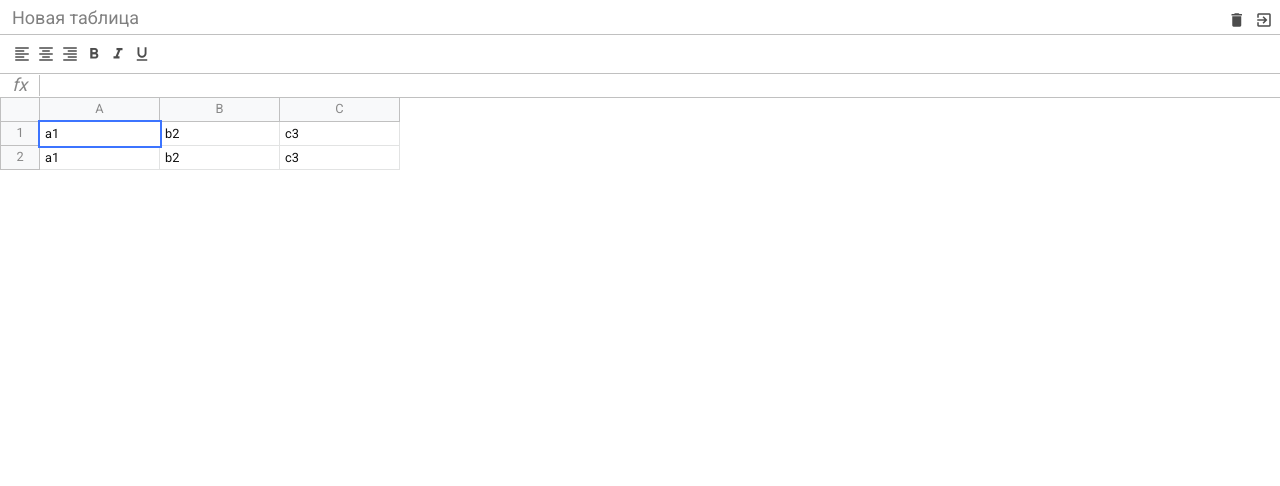
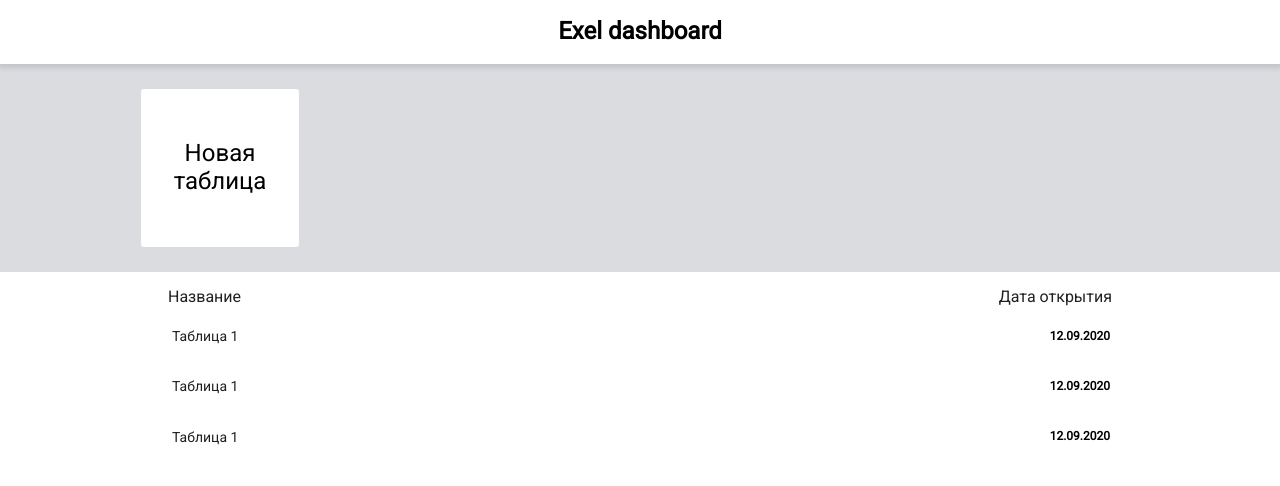
Before and after one commit to anzorayubov/Exel, a website built with webpack: page src/index.html in a window 1280 px wide. Built offline with nearby package versions, Linux system fonts and the light colour scheme.

Commit message:
add new page and styles for them

```diff
--- a/src/index.html
+++ b/src/index.html
@@ -12,84 +12,42 @@
 </head>
 <body>
 
-<div id="app" class="container">
-    <div class="exel">
-        <div class="exel__header">
-            <input type="text" class="input" value="Новая таблица">
-            <div>
-                <div class="button">
-                    <i class="material-icons">delete</i>
-                </div>
-                <div class="button">
-                    <i class="material-icons">exit_to_app</i>
-                </div>
+<div id="app">
+
+    <div class="db">
+        <div class="db__header">
+            <h1>Exel dashboard </h1>
+        </div>
+        <div class="db__new">
+            <div class="db__view">
+                <a href="#" class="db__create">Новая <br> таблица</a>
             </div>
         </div>
-        <div class="exel__toolbar">
-            <div class="button">
-                <i class="material-icons">format_align_left</i>
-            </div>
-            <div class="button">
-                <i class="material-icons">format_align_center</i>
-            </div>
-            <div class="button">
-                <i class="material-icons">format_align_right</i>
-            </div>
-            <div class="button">
-                <i class="material-icons">format_bold</i>
-            </div>
-            <div class="button">
-                <i class="material-icons">format_italic</i>
-            </div>
-            <div class="button">
-                <i class="material-icons">format_underlined</i>
-            </div>
-        </div>
-        <div class="exel__formula">
-            <div class="info">fx</div>
-            <div class="input" contenteditable spellcheck="false"></div>
-        </div>
-        <div class="exel__table">
-
-            <div class="row">
-                <div class="row-info">
-                </div>
-                <div class="row-data">
-                    <div class="column">
-                        A
-                    </div>
-                    <div class="column">
-                        B
-                    </div>
-                    <div class="column">
-                        C
-                    </div>
-                </div>
-
-            </div>
-            <div class="row">
-                <div class="row-info">
-                    1
-                </div>
-                <div class="row-data">
-                    <div class="cell selected" contenteditable="">a1</div>
-                    <div class="cell" contenteditable="">b2</div>
-                    <div class="cell" contenteditable="">c3</div>
-                </div>
-            </div>
-            <div class="row">
-                <div class="row-info">
-                    2
-                </div>
-                <div class="row-data">
-                    <div class="cell">a1</div>
-                    <div class="cell">b2</div>
-                    <div class="cell">c3</div>
-                </div>
+        <div class="db__table db__view">
+            <div class="db__list-header">
+                <span>Название</span>
+                <span>Дата открытия</span>
             </div>
 
+            <ul class="db__list">
+               <li class="db_record">
+                   <a href="#" >Таблица 1</a>
+                   <strong>12.09.2020</strong>
+               </li>
+                <li class="db_record">
+                    <a href="#" >Таблица 1</a>
+                    <strong>12.09.2020</strong>
+                </li>
+                <li class="db_record">
+                    <a href="#" >Таблица 1</a>
+                    <strong>12.09.2020</strong>
+                </li>
+            </ul>
+
         </div>
+
     </div>
+
 </div>
 
 </body>
--- a/src/scss/_mixins.scss
+++ b/src/scss/_mixins.scss
@@ -19,3 +19,10 @@
     cursor: pointer;
   }
 }
+
+@mixin clear-list() {
+  list-style: none;
+  margin: 0;
+  padding: 0;
+
+}
--- a/src/scss/_variables.scss
+++ b/src/scss/_variables.scss
@@ -4,4 +4,5 @@ $border-color: #c0c0c0;
 $formula-height: 24px;
 $info-cell-width: 40px;
 $row-height: 24px;
-$cell-width: 120px
+$cell-width: 120px;
+$db-header-height: 64px;
--- /dev/null
+++ b/src/scss/dashboard.scss
@@ -0,0 +1,97 @@
+@import "variables";
+@import "mixins";
+
+.db {
+  .db__header {
+    position: fixed;
+    left: 0;
+    right: 0;
+    top: 0;
+    height: $db-header-height;
+    display: flex;
+    align-items: center;
+    justify-content: center;
+    background-color: #fff;
+    box-shadow: 0 2px 5px 2px rgba(60, 64, 67, 0.15);
+    z-index: 1000;
+
+
+  }
+
+  .db__new {
+    margin-top: $db-header-height;
+    padding: 1.5rem;
+    background-color: #dadce0;
+  }
+
+  .db__create {
+    width: 160px;
+    height: 160px;
+    background-color: #fff;
+    border-radius: 4px;
+    border: 1px solid #dadce0;
+    display: flex;
+    justify-content: center;
+    align-items: center;
+    font-size: 1.5rem;
+    text-decoration: none;
+    color: #000;
+    text-align: center;
+
+    &:hover {
+      cursor: pointer;
+      color: green;
+      border-color: green;
+    }
+  }
+
+  .db__view {
+    max-width: 1000px;
+    margin: 0 auto;
+
+  }
+
+  .db__table {
+    padding: 1rem;
+
+  }
+
+  .db__list-header {
+    display: flex;
+    justify-content: space-between;
+    color: #202124;
+    font-weight: 500;
+    font-size: 16px;
+    margin-bottom: 10px;
+    padding: 0 12px;
+
+  }
+
+  .db__list {
+    @include clear-list;
+  }
+
+  .db_record {
+    display: flex;
+    justify-content: space-between;
+    align-items: center;
+    padding: 12px 14px 12px 16px;
+    margin-bottom: 10px;
+
+    &:hover {
+      background-color: #e6f4ea;
+      border-radius: 25px;
+    }
+
+    a {
+      text-decoration: none;
+      cursor: pointer;
+      color: #202124;
+      font-size: 14px;
+      &:hover {
+        text-decoration: underline;
+      }
+    }
+  }
+
+}
--- a/src/scss/index.scss
+++ b/src/scss/index.scss
@@ -5,6 +5,7 @@
 @import "toolbar";
 @import "formula";
 @import "table";
+@import "dashboard";
 
 * {
   margin: 0;
```
Also changed, not shown: src/assets/exel.html (added, +96 -0 lines).
